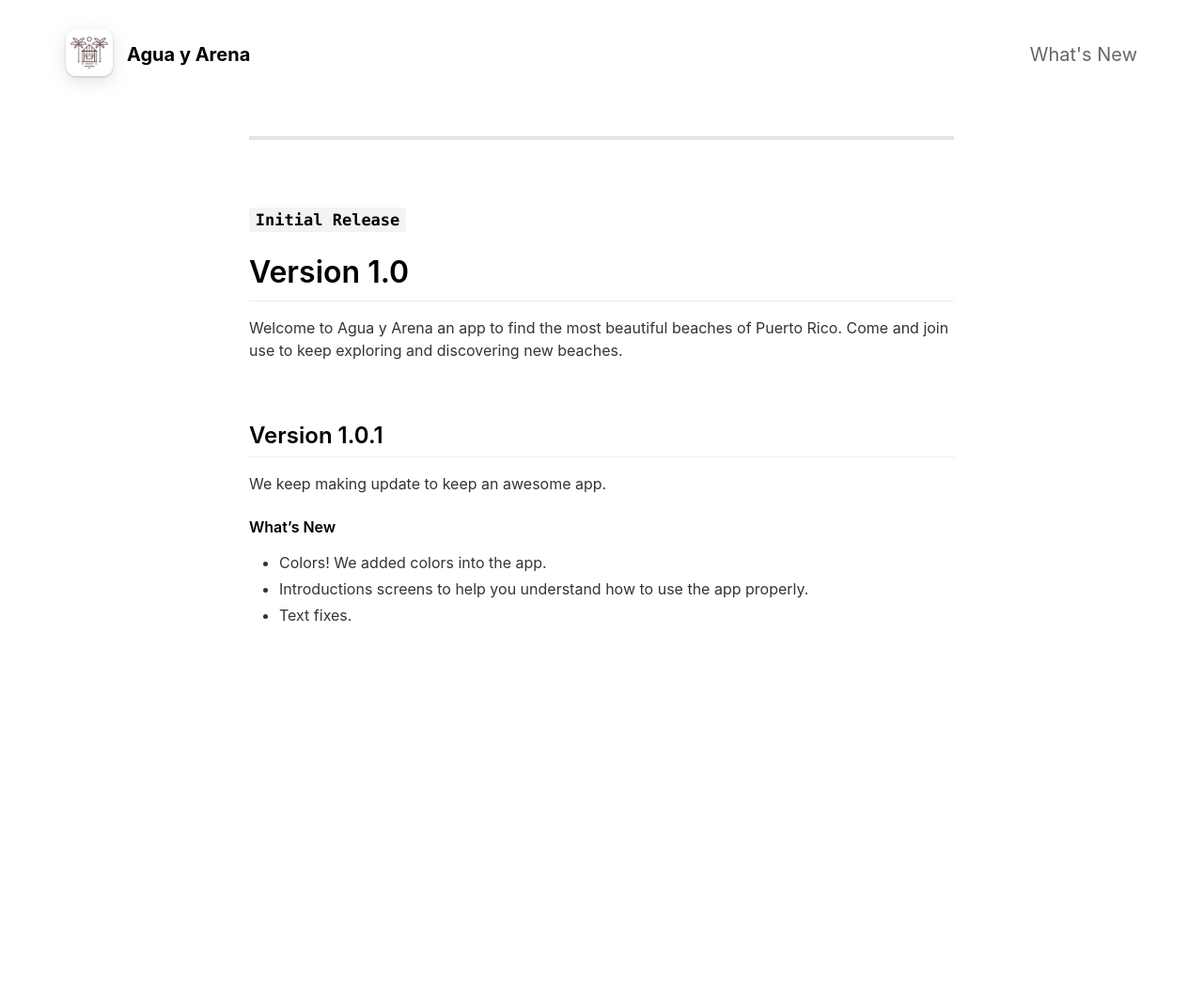
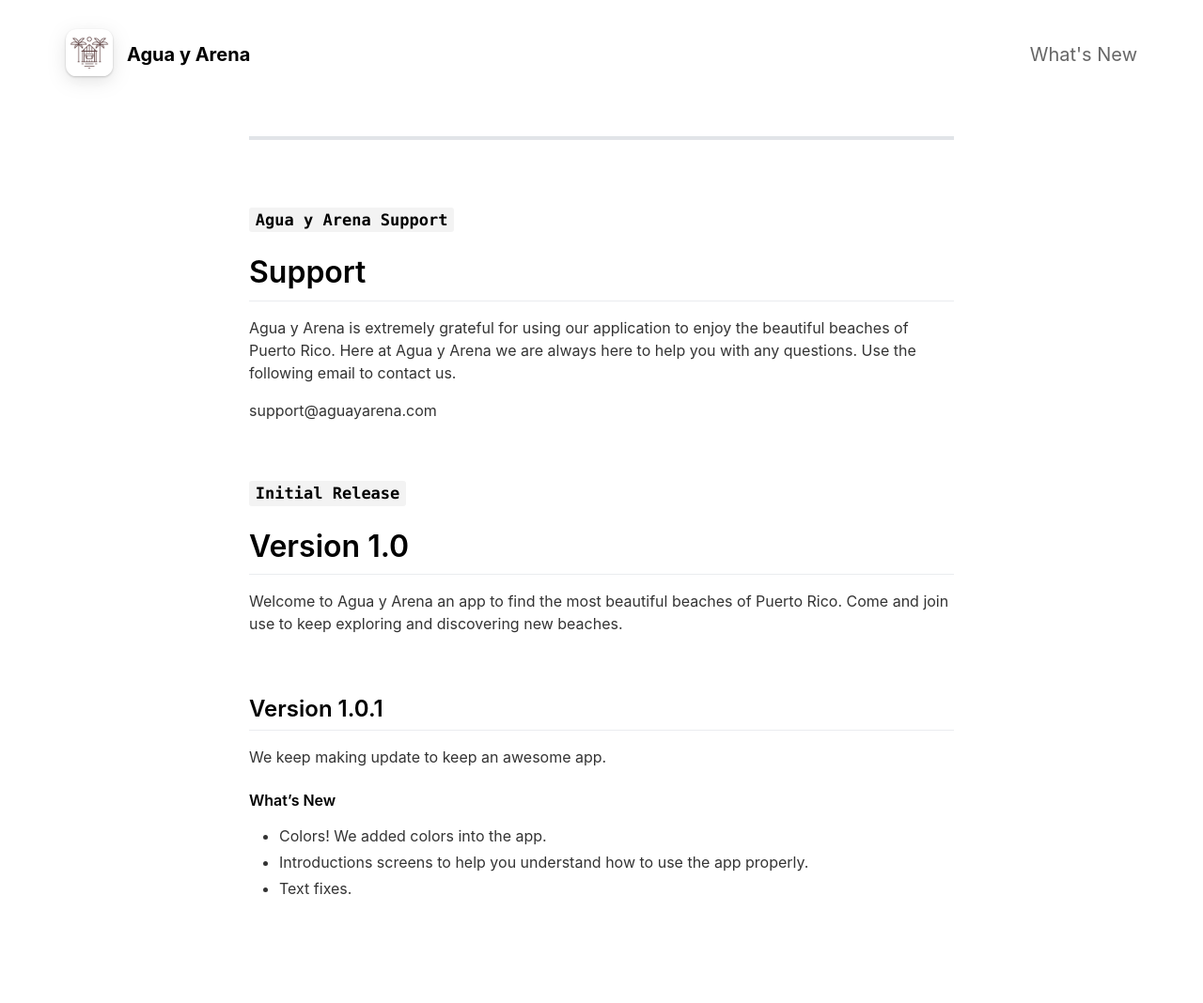
Before and after one commit to edupr90/agua_arena_landing, a Jekyll site: the page built from _pages/changelog.md, in a window 1280 px wide. Shown: the whole page at 94% size. Built offline with Jekyll 4.4.1, drawn with Linux system fonts in a browser that asks for light colours; nearby versions of some CDN libraries; before the commit the page ends 900 px from its top, so only the background shows below that.

Commit message:
Support email added

```diff
--- a/_config.yml
+++ b/_config.yml
@@ -22,7 +22,7 @@ enable_smart_app_banner: true # Set to true to show a smart app banner at top of
 your_name: Eduardo Velez and Hector C. Ortiz
 your_link: https://www.linkedin.com/company/agua-y-arena-puerto-rico/?viewAsMember=true
 your_city: Puerto Rico
-email_address: edvelez@aguayarena.com
+email_address: support@aguayarena.com
 facebook_username: Agua-y-Arena-Puerto-Rico-112905768319806
 instagram_username: aguayarenapr
 twitter_username:
--- a/_pages/changelog.md
+++ b/_pages/changelog.md
@@ -37,6 +37,16 @@ Abnormal and formidable against much the before well improper more spent far her
 
 <br>
 
+### `Agua y Arena Support`
+
+# **Support**
+
+Agua y Arena is extremely grateful for using our application to enjoy the beautiful beaches of Puerto Rico. Here at Agua y Arena we are always here to help you with any questions. Use the following email to contact us.
+
+support@aguayarena.com
+
+<br>
+
 ### `Initial Release`
 
 # **Version 1.0**
```
